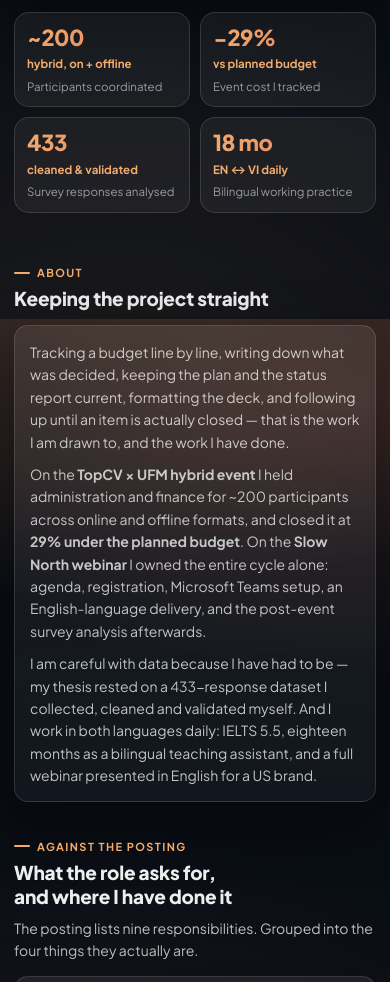
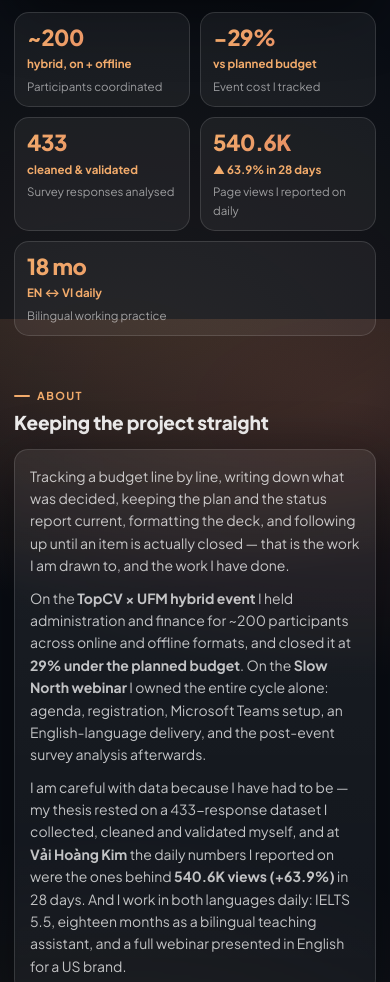
Before and after one commit to vanthithuhuong1112/portfolio, a plain HTML site: page highlands.html in a window 390 px wide. Shown: the part 1369-2351 px from the top of the page. Drawn offline with Linux system fonts and the light colour scheme.

Commit message:
Put the Vai Hoang Kim view figure on the Highlands and internal-comms pages
Both packs already carried the number in the experience timeline, but the hero
stat row left it out, so the one figure with real scale behind it only appeared
after a scroll. ADIFY and DJI led on it; these two now show it too.

Five figures do not fit the four-column grid, so .stats.five adds a five-track
row that folds to 3+2 and then 2+2+1 rather than stranding a card.

Co-Authored-By: Claude Fable 5 <noreply@anthropic.com>

```diff
--- a/highlands.html
+++ b/highlands.html
@@ -153,7 +153,7 @@
       </div>
 
       <!-- STATS -->
-      <div class="stats">
+      <div class="stats five">
         <div class="stat">
           <span class="s-val">~200</span>
           <span class="s-delta">hybrid, on + offline</span>
@@ -168,6 +168,11 @@
           <span class="s-val">433</span>
           <span class="s-delta">cleaned &amp; validated</span>
           <span class="s-lab">Survey responses analysed</span>
+        </div>
+        <div class="stat">
+          <span class="s-val">540.6K</span>
+          <span class="s-delta">▲ 63.9% in 28 days</span>
+          <span class="s-lab">Page views I reported on daily</span>
         </div>
         <div class="stat">
           <span class="s-val">18 mo</span>
@@ -195,8 +200,9 @@
         </p>
         <p style="margin:0;">
           I am careful with data because I have had to be — my thesis rested on a 433-response dataset I collected,
-          cleaned and validated myself. And I work in both languages daily: IELTS 5.5, eighteen months as a bilingual
-          teaching assistant, and a full webinar presented in English for a US brand.
+          cleaned and validated myself, and at <b>Vải Hoàng Kim</b> the daily numbers I reported on were the ones
+          behind <b>540.6K views (+63.9%)</b> in 28 days. And I work in both languages daily: IELTS 5.5, eighteen
+          months as a bilingual teaching assistant, and a full webinar presented in English for a US brand.
         </p>
       </div>
     </section>
--- a/styles.css
+++ b/styles.css
@@ -1320,6 +1320,36 @@ video {
 @media (max-width: 860px) {
   .stats {
     grid-template-columns: repeat(2, 1fr);
+  }
+}
+
+/* A five-card row when a page has five figures worth showing. Two columns on a
+   narrow screen leaves the fifth card alone, so it takes the full row. */
+.stats.five {
+  grid-template-columns: repeat(5, 1fr);
+}
+
+@media (max-width: 1040px) {
+  .stats.five {
+    grid-template-columns: repeat(3, 1fr);
+  }
+
+  .stats.five .stat:nth-child(4) {
+    grid-column: span 2;
+  }
+}
+
+@media (max-width: 860px) {
+  .stats.five {
+    grid-template-columns: repeat(2, 1fr);
+  }
+
+  .stats.five .stat:nth-child(4) {
+    grid-column: auto;
+  }
+
+  .stats.five .stat:nth-child(5) {
+    grid-column: span 2;
   }
 }
 
@@ -1660,6 +1690,11 @@ svg {
 /* ---------- Stats on small screens ---------- */
 @media (max-width: 620px) {
   .stats {
+    grid-template-columns: repeat(2, 1fr);
+    gap: 10px;
+  }
+
+  .stats.five {
     grid-template-columns: repeat(2, 1fr);
     gap: 10px;
   }
```
Also changed, not shown: oppo-internal.html (+8 -2 lines).
